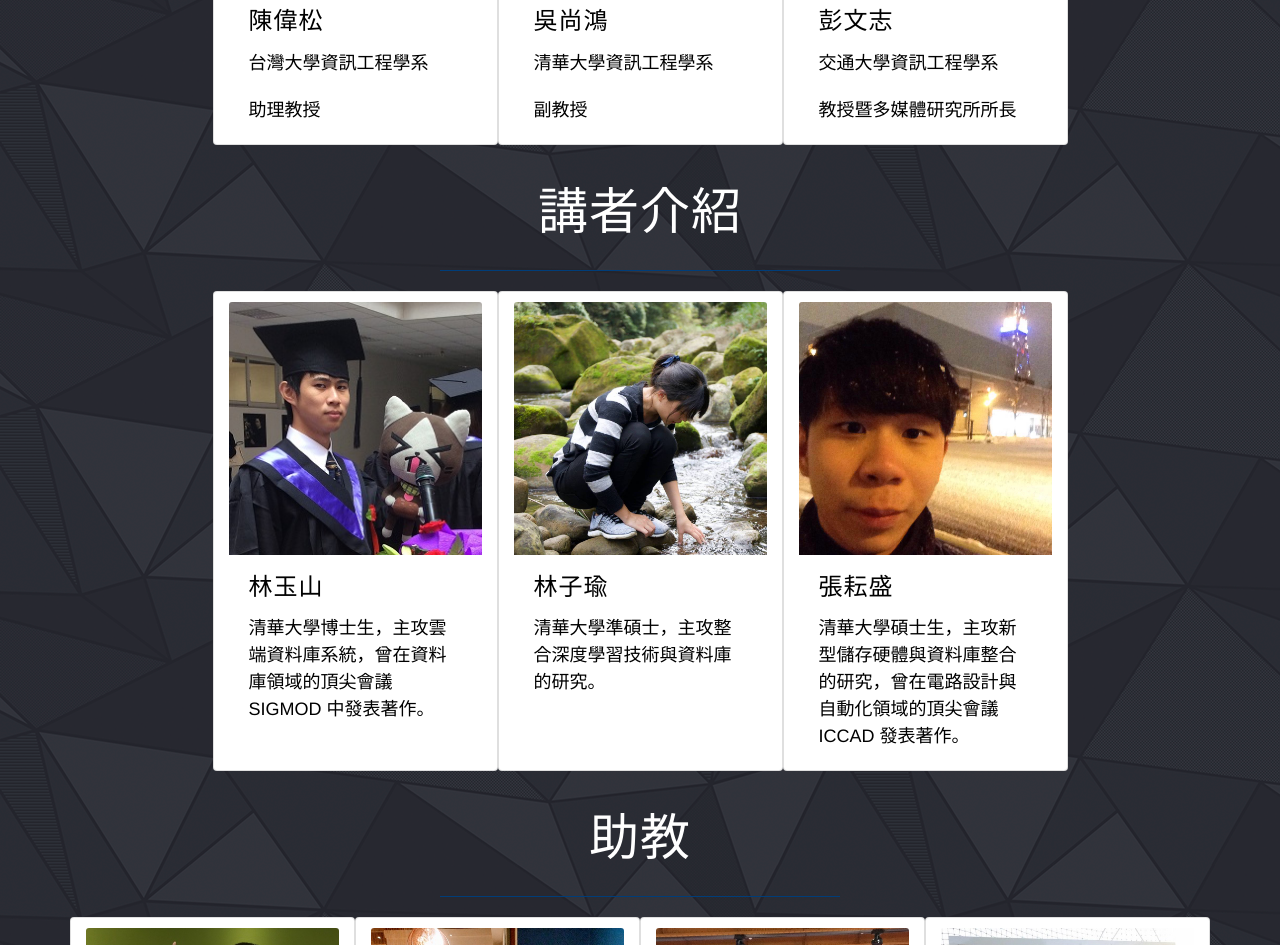
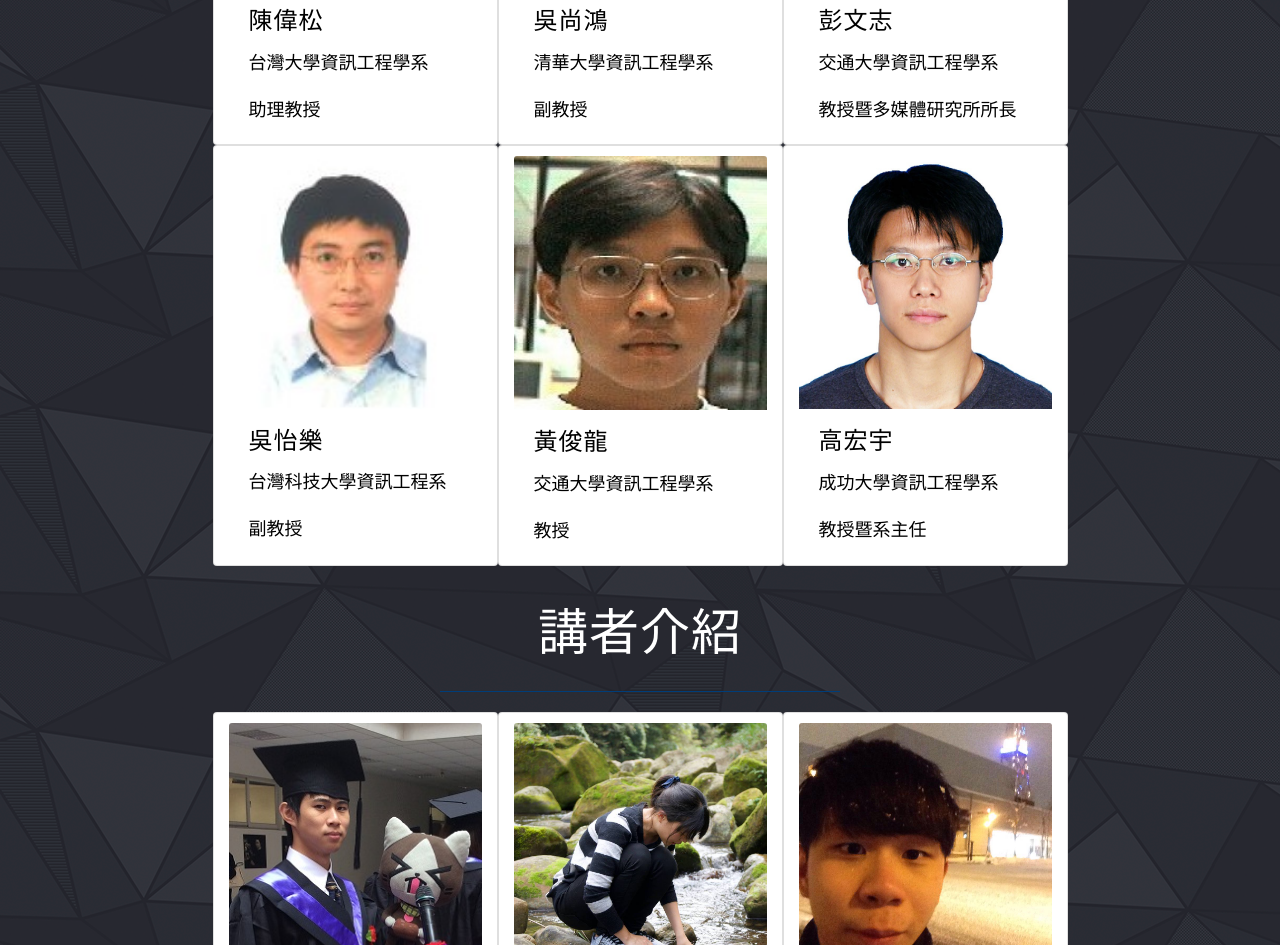
Before and after one commit to Luke516/DB_AI_Bootcamp_landingpage_2018, a plain HTML site: page index.html in a window 1280 px wide. Shown: the part 3139-4084 px from the top of the page. Drawn offline with Linux system fonts and the light colour scheme; a web font is replaced by a local one.

Commit message:
added additional instructors

```diff
--- a/index.html
+++ b/index.html
@@ -221,6 +221,32 @@
       <p class="card-text">教授暨多媒體研究所所長</p>
 		  </div>
 		</div>
+  </div>
+  	<div class="row d-flex justify-content-center wow fadeIn">
+    <div class="col-md-3 card" >
+      <img class="card-img-top" src="img/yileh.JPG" alt="Card image cap">
+      <div class="card-body">
+      <h4 class="card-title">吳怡樂</h4>
+      <p class="card-text">台灣科技大學資訊工程系</p>
+      <p class="card-text">副教授</p>
+      </div>
+    </div>
+    <div class="col-md-3 card" >
+      <img class="card-img-top" src="img/jlhuang.jpg" alt="Card image cap">
+      <div class="card-body">
+      <h4 class="card-title">黃俊龍</h4>
+      <p class="card-text">交通大學資訊工程學系</p>
+      <p class="card-text">教授</p>
+      </div>
+    </div>
+    <div class="col-md-3 card" >
+      <img class="card-img-top" src="img/teacher24.jpg" alt="Card image cap">
+      <div class="card-body">
+      <h4 class="card-title">高宏宇</h4>
+      <p class="card-text">成功大學資訊工程學系 </p>
+      <p class="card-text">教授暨系主任</p>
+      </div>
+    </div>
 	</div>
   </div>
 
```
Also changed, not shown: img/jlhuang.jpg (added), img/teacher24.jpg (added), img/yileh.JPG (added).
